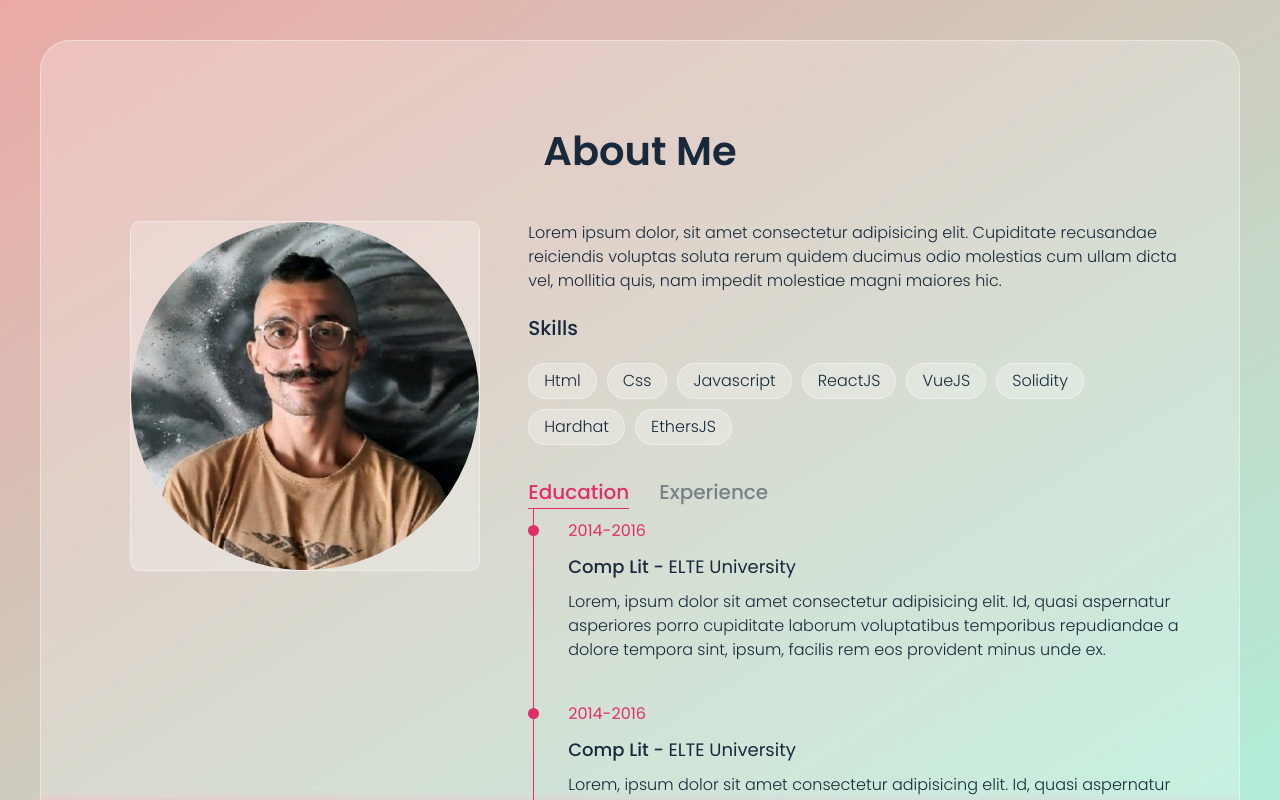
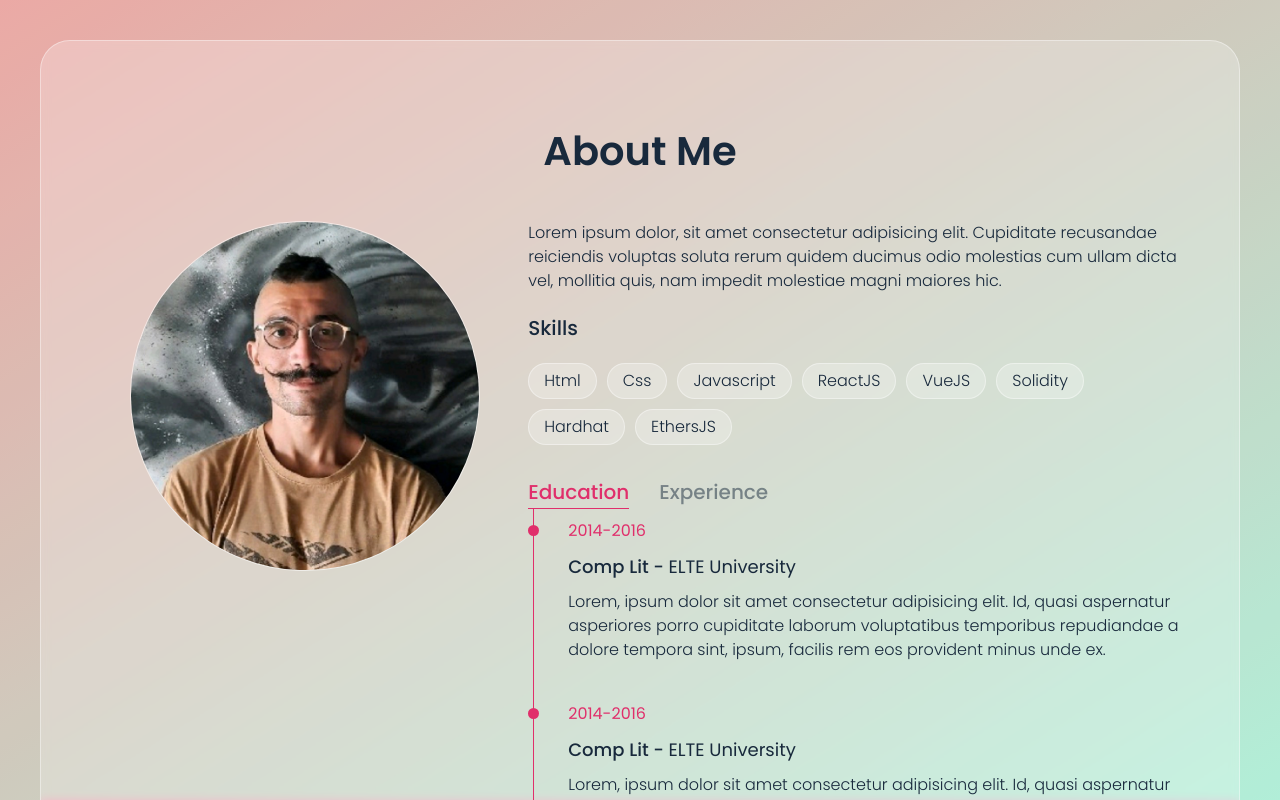
Before and after one commit to muratcan-yuksel/portfolio-glass-ex, a React (Create React App) app: page / in a window 1280 px wide. Shown: the top 800 px of the page. Built offline with nearby package versions, Linux system fonts and the light colour scheme.

Commit message:
education done

```diff
--- a/src/components/about/about.css
+++ b/src/components/about/about.css
@@ -3,7 +3,7 @@
   width: 350px !important;
   height: 350px !important;
   /* the border radius will get rid of the glassmorp white background: for the image */
-  /* border-radius: 50% !important; */
+  border-radius: 50% !important;
 }
 .myAboutImg {
   /* border: 2px solid red; */
```
Also changed, not shown: src/components/about/About.js (+5 -2 lines).
